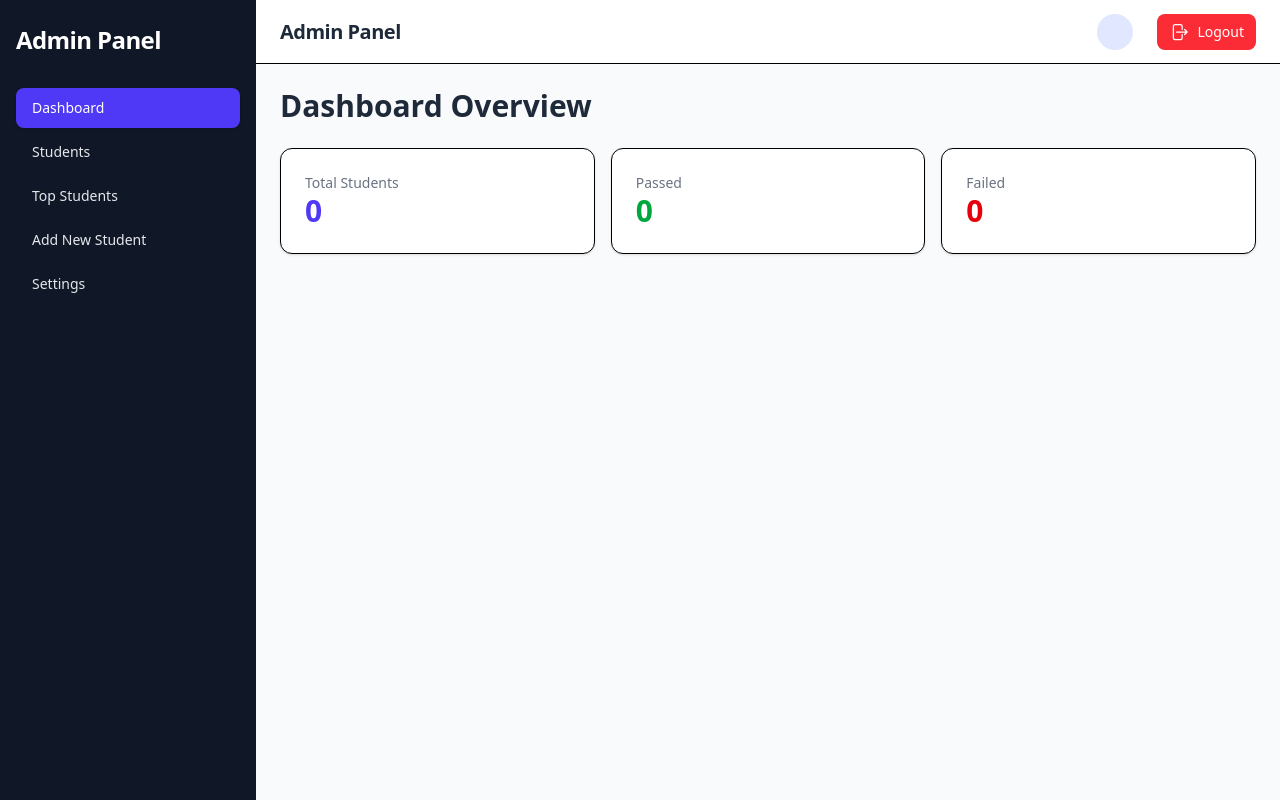
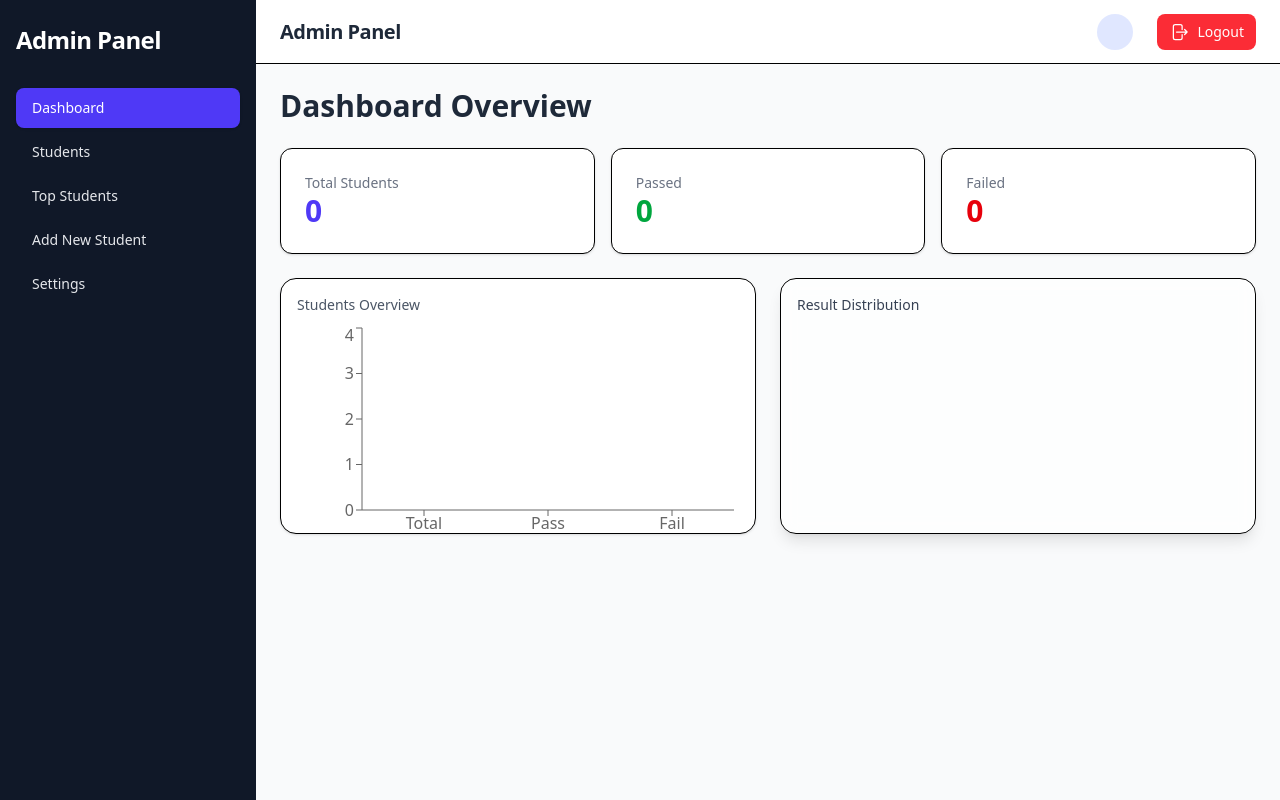
Before and after one commit to Het-Rasadiya-Opash/React-Admin-Panel-TS, a React (Vite) app: page /dashboard in a window 1280 px wide. Built offline with nearby package versions, Linux system fonts and the light colour scheme; sample sign-in values are in the browser's storage.

Commit message:
add a charts

```diff
--- a/src/pages/AdminDashborad.tsx
+++ b/src/pages/AdminDashborad.tsx
@@ -4,7 +4,7 @@ import StudentForm from "../components/StudentForm";
 import StudentTable from "../components/StudentTable";
 import Header from "../components/Header";
 import Sidebar from "../components/Sidebar";
-// import DashboardCharts from "../components/DashboardCharts";
+import DashboardCharts from "../components/DashboardCharts";
 
 type Section =
   | "dashboard"
@@ -73,11 +73,11 @@ const AdminDashboard = () => {
                   </p>
                 </div>
               </div>
-              {/* <DashboardCharts
+              <DashboardCharts
                 total={students.length}
                 pass={students.filter((s) => s.result === "Pass").length}
                 fail={students.filter((s) => s.result === "Fail").length}
-              /> */}
+              />
             </>
           )}
 
```
